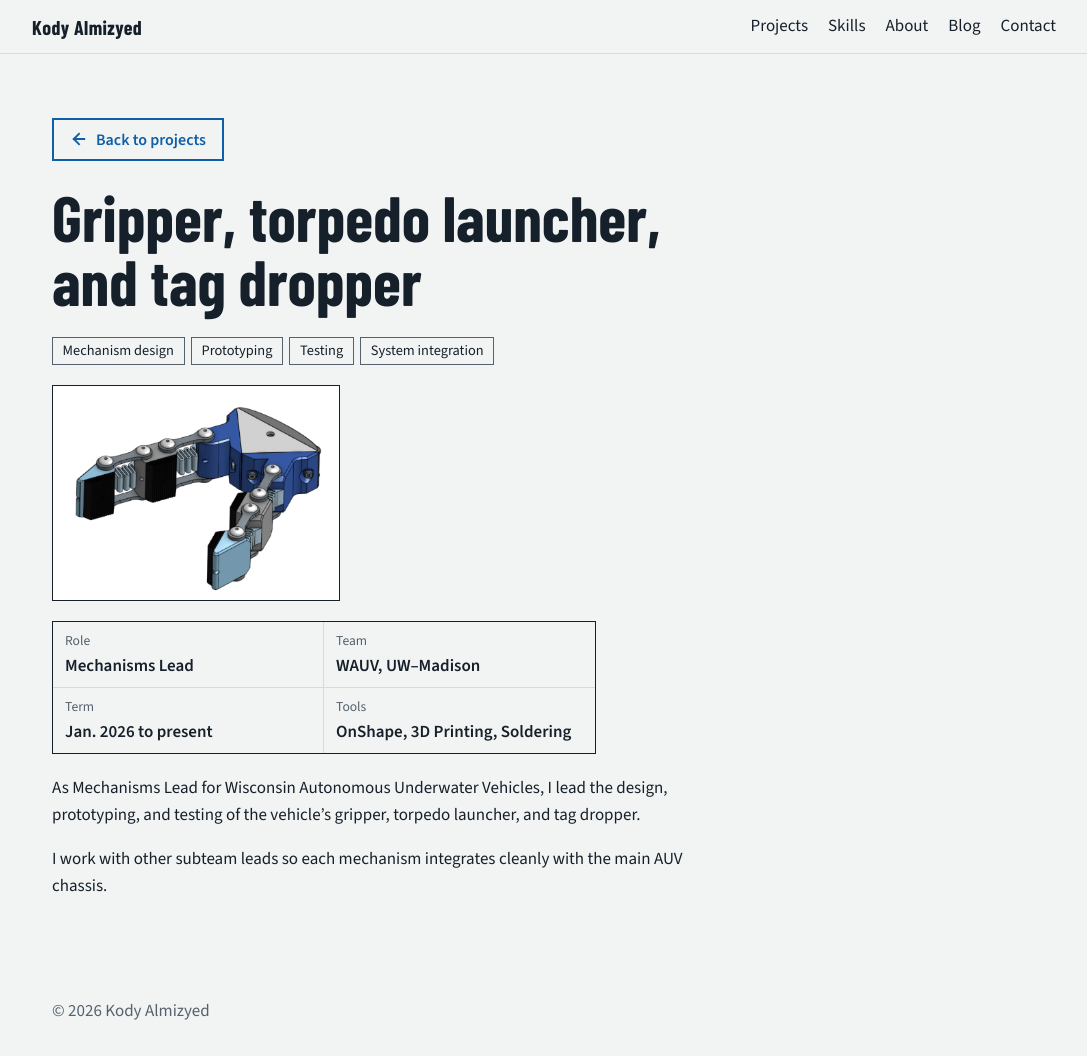
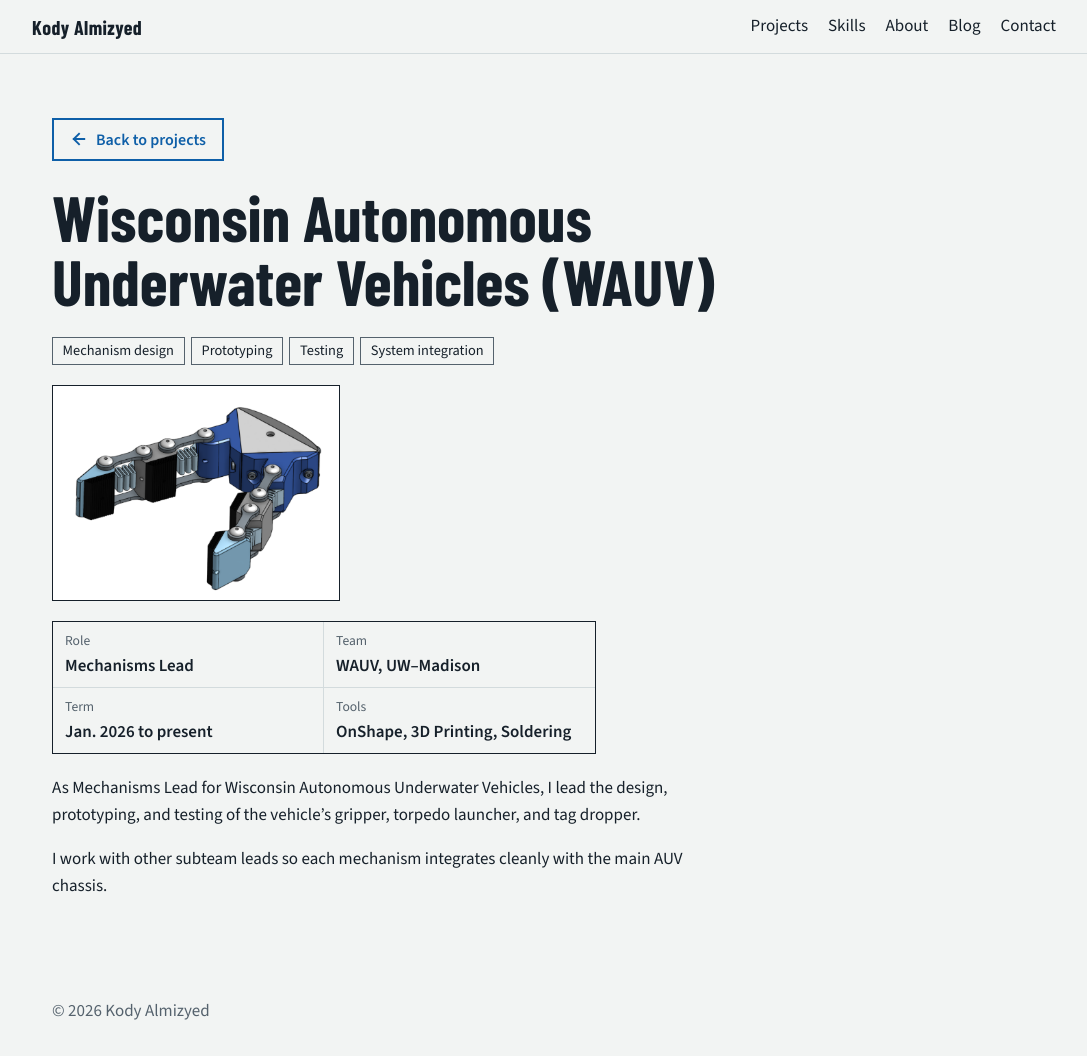
Before and after one commit to dalmizyed/dalmizyed.github.io, a Jekyll site: the page built from _projects/wauv-mechanisms.md, in a window 1280 px wide and 1056 px high. Shown: the whole window, without its empty margins (96-1183 px from the left). Built offline with Jekyll 4.4.1, drawn with Linux system fonts in a browser that asks for light colours.

Commit message:
Update Projects “wauv-mechanisms”

```diff
--- a/_projects/wauv-mechanisms.md
+++ b/_projects/wauv-mechanisms.md
@@ -1,5 +1,5 @@
 ---
-title: Gripper, torpedo launcher, and tag dropper
+title: Wisconsin Autonomous Underwater Vehicles (WAUV)
 order: 1
 summary: As Mechanisms Lead for Wisconsin Autonomous Underwater Vehicles, I lead the design, prototyping, and testing of the vehicle’s gripper, torpedo launcher, and tag dropper.
 thumbnail: /assets/images/projects/Screenshot 2026-10-25 220551.png
```
